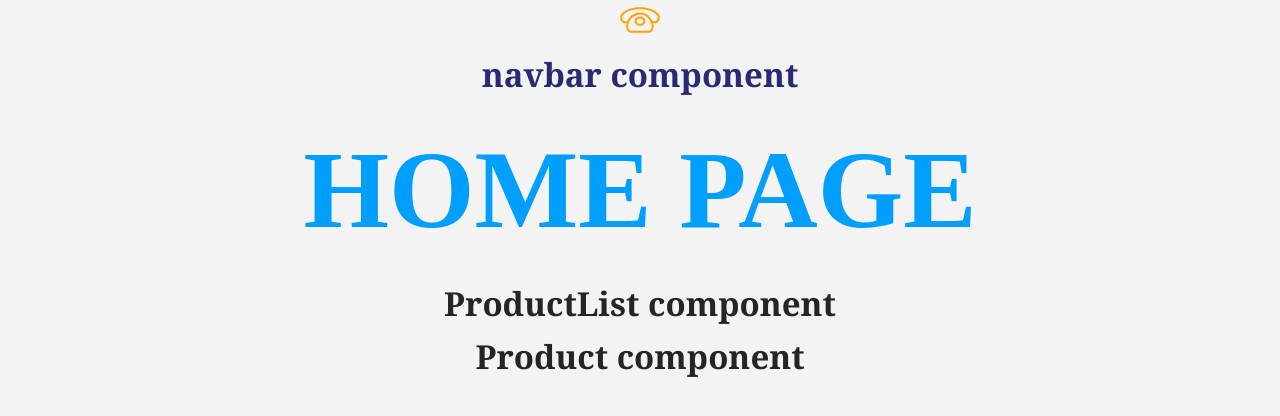
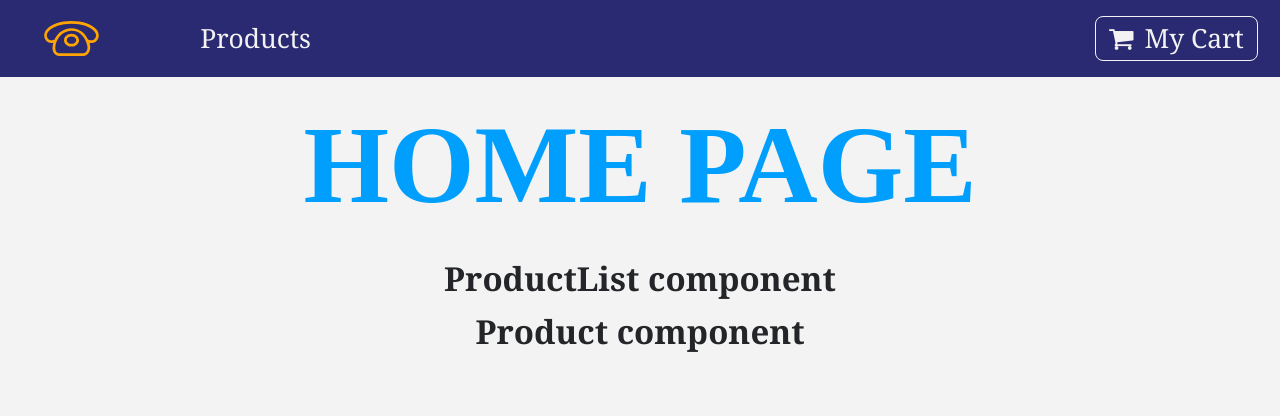
Before and after one commit to Jogata/SoftUni-React-Project, a React (Vite) app in the folder client/: page / in a window 1280 px wide. Shown: the top 416 px of the page. Built offline with nearby package versions, Linux system fonts and the light colour scheme; a web font is replaced by a local one.

Commit message:
added nav component

```diff
--- a/client/public/styles.css
+++ b/client/public/styles.css
@@ -1068,3 +1068,71 @@ body {
 .light-blue-text {
   color: var(--light-blue);
 }
+
+a:focus-visible {
+  outline: 1px solid var(--light-blue);
+}
+
+.cart nav {
+  width: 100%;
+  margin: 0 auto;
+  padding: 0.5rem 1rem;
+  display: flex;
+  flex-wrap: wrap;
+  align-items: center;
+  background-color: var(--main-blue);
+}
+
+.cart .logo {
+  align-self: center;
+}
+
+.cart .logo img {
+  display: block;
+  min-width: 2.5rem;
+  transition: filter 300ms ease;
+}
+
+.cart .logo:hover img {
+  filter: brightness(0) invert(1);
+}
+
+.cart ul {
+  flex: 1;
+  display: flex;
+  flex-wrap: wrap;
+  align-items: center;
+  justify-content: space-between;
+}
+
+.cart ul li {
+  margin: 0;
+}
+
+.cart a {
+  padding: 0 0.5em;
+  color: var(--main-white);
+  border-radius: 8px;
+  transition: color 300ms ease;
+}
+
+.cart li:hover a {
+  color: var(--main-yellow);
+}
+
+.cart-link {
+  border-radius: 8px;
+  border: 1px solid var(--main-white);
+  transition: background-color 300ms ease;
+}
+.cart-link:hover {
+  background-color: var(--main-white);
+}
+
+.cart-link i {
+  padding-right: 0.5rem;
+  /* transition: color 300ms ease; */
+}
+.cart .cart-link:hover a {
+  color: var(--main-blue);
+}
--- a/client/src/components/phone-e-commerce/Navbar.jsx
+++ b/client/src/components/phone-e-commerce/Navbar.jsx
@@ -1,12 +1,28 @@
+import { Link } from "react-router-dom"
 import logo from "./assets/logo.svg"
 
 export function Navbar() {
     return (
-        <>
-            <a href="#">
+        <nav>
+            {/* <h2 className="blue-text">navbar component</h2> */}
+            <Link to="/" className="logo">
+                {/* https://www.iconfinder.com/icons/1243689/call_phone_icon
+                    Creative Commons (Attribution 3.0 Unported);
+                    https://www.iconfinder.com/Makoto_msk
+                */}
                 <img src={logo} />
-            </a>
-            <h2 className="blue-text">navbar component</h2>
-        </>
+            </Link>
+            <ul>
+                <li>
+                    <Link to="/">Products</Link>
+                </li>
+                <li className="cart-link">
+                    <Link to="/cart">
+                        <i className="fa fa-shopping-cart"></i>
+                        my cart
+                    </Link>
+                </li>
+            </ul>
+        </nav>
     )
 }
```
